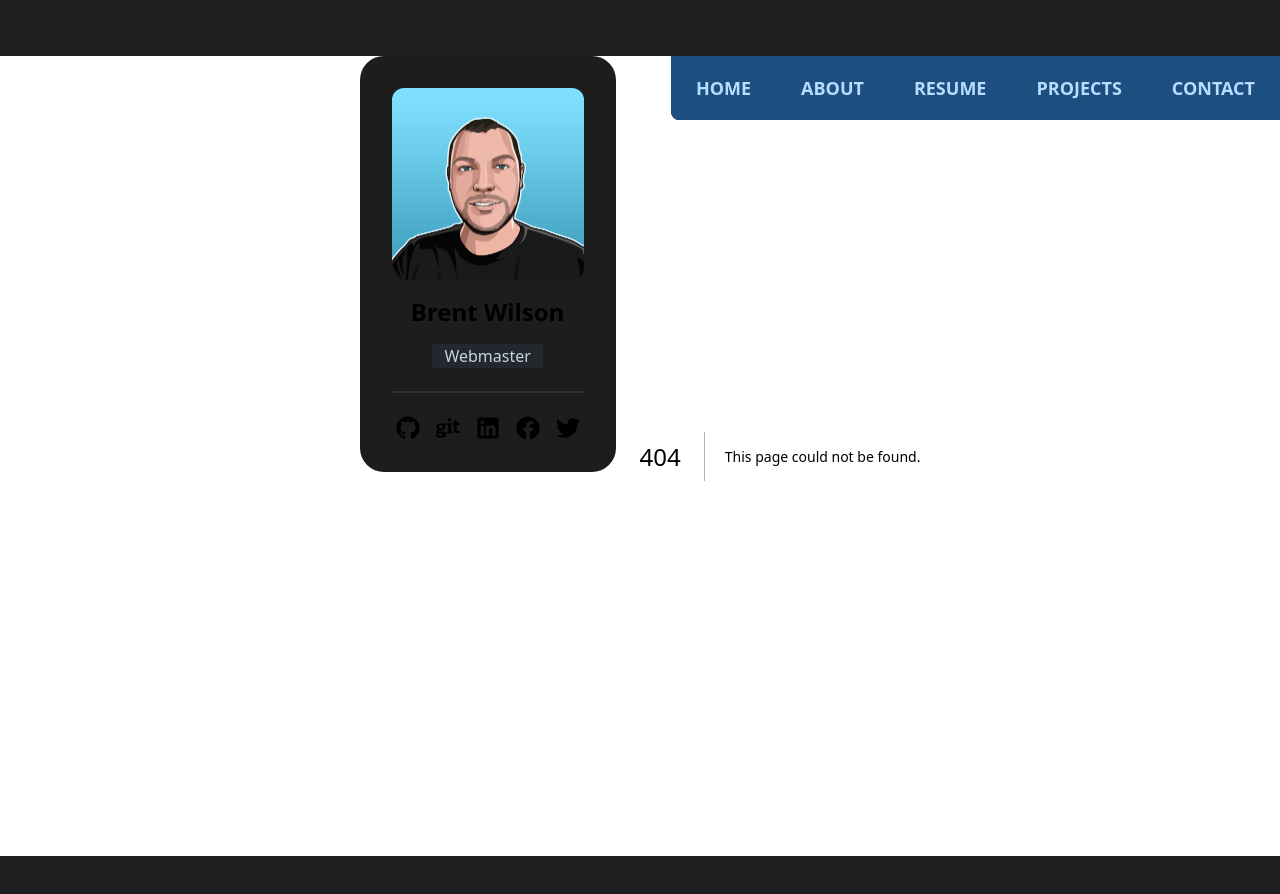
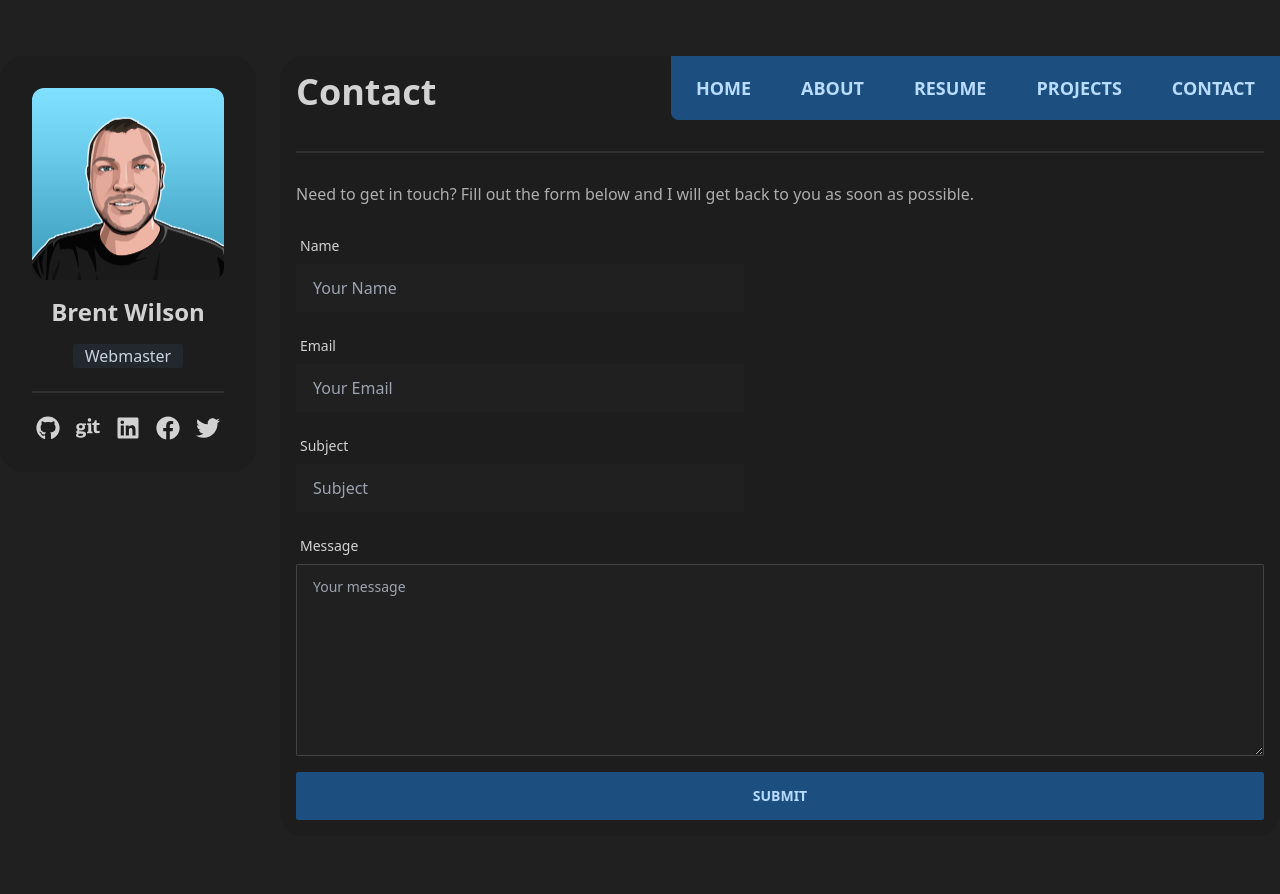
Before and after one commit to BWBama85/thewilsonnet.com, a Next.js app: page /contact in a window 1280 px wide. Before the commit this address had no page. Shown: the top 894 px of the page. Built offline with nearby package versions, Linux system fonts and the light colour scheme.

Commit message:
Add contact form and basic form structure

```diff
--- /dev/null
+++ b/app/contact/head.tsx
@@ -0,0 +1,13 @@
+import { NextSeo } from 'next-seo';
+import { NEXT_SEO_DEFAULT } from '../next-seo.config';
+import type { NextSeoProps } from 'next-seo';
+
+export default function Head() {
+  const updateMeta: NextSeoProps = {
+    ...NEXT_SEO_DEFAULT,
+    title: 'Contact Brent Wilson',
+    description: 'Contact Brent Wilson using this page.',
+    titleTemplate: '%s',
+  };
+  return <NextSeo {...updateMeta} useAppDir={true} />;
+}
--- /dev/null
+++ b/app/contact/page.tsx
@@ -0,0 +1,56 @@
+export default function BamaPolitics() {
+  return (
+    <article className="prose mx-4 max-w-none rounded-3xl bg-base-200 p-4 lg:relative lg:mx-0 lg:w-full">
+      <h1>Contact</h1>
+      <div className="divider"></div>
+      <p>
+        Need to get in touch? Fill out the form below and I will get back to you
+        as soon as possible.
+      </p>
+      <form>
+        <div className="flex flex-col gap-4">
+          <div className="form-control w-full max-w-md">
+            <label className="label">
+              <span className="label-text">Name</span>
+            </label>
+            <input
+              type="text"
+              placeholder="Your Name"
+              className="input w-full max-w-md"
+            />
+          </div>
+          <div className="form-control w-full max-w-md">
+            <label className="label">
+              <span className="label-text">Email</span>
+            </label>
+            <input
+              type="text"
+              placeholder="Your Email"
+              className="input w-full max-w-md"
+            />
+          </div>
+          <div className="form-control w-full max-w-md">
+            <label className="label">
+              <span className="label-text">Subject</span>
+            </label>
+            <input
+              type="text"
+              placeholder="Subject"
+              className="input w-full max-w-md"
+            />
+          </div>
+          <div className="form-control">
+            <label className="label">
+              <span className="label-text">Message</span>
+            </label>
+            <textarea
+              className="textarea-bordered textarea h-48"
+              placeholder="Your message"
+            ></textarea>
+          </div>
+          <button className="btn-primary btn">Submit</button>
+        </div>
+      </form>
+    </article>
+  );
+}
```
